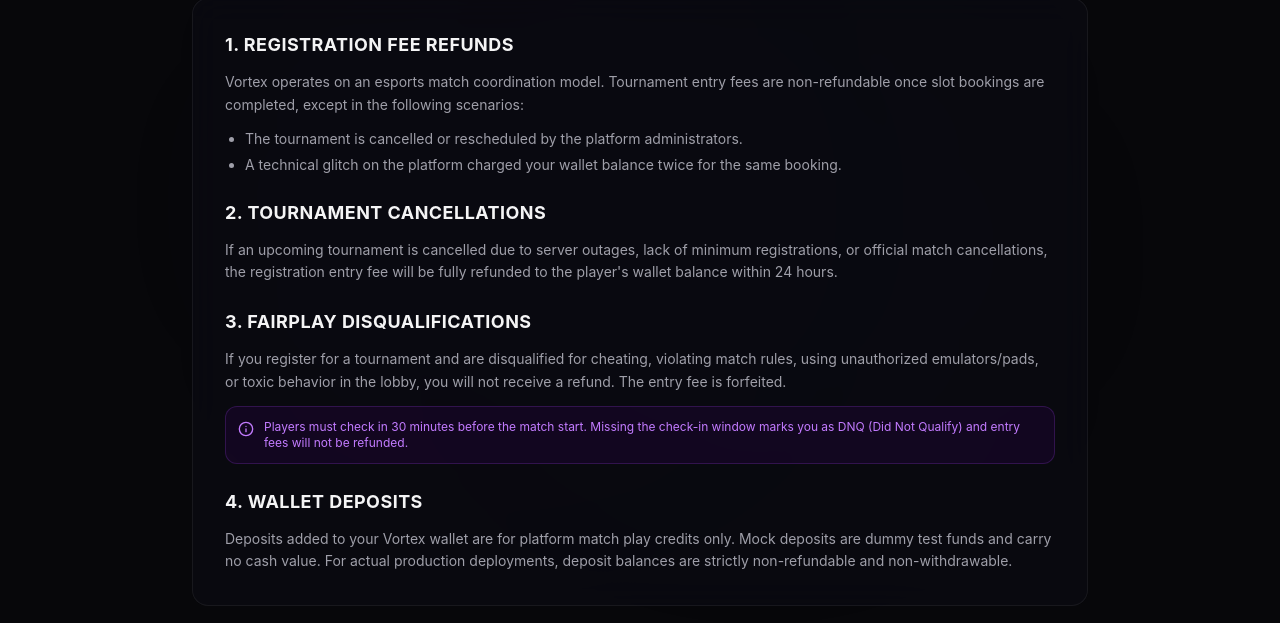
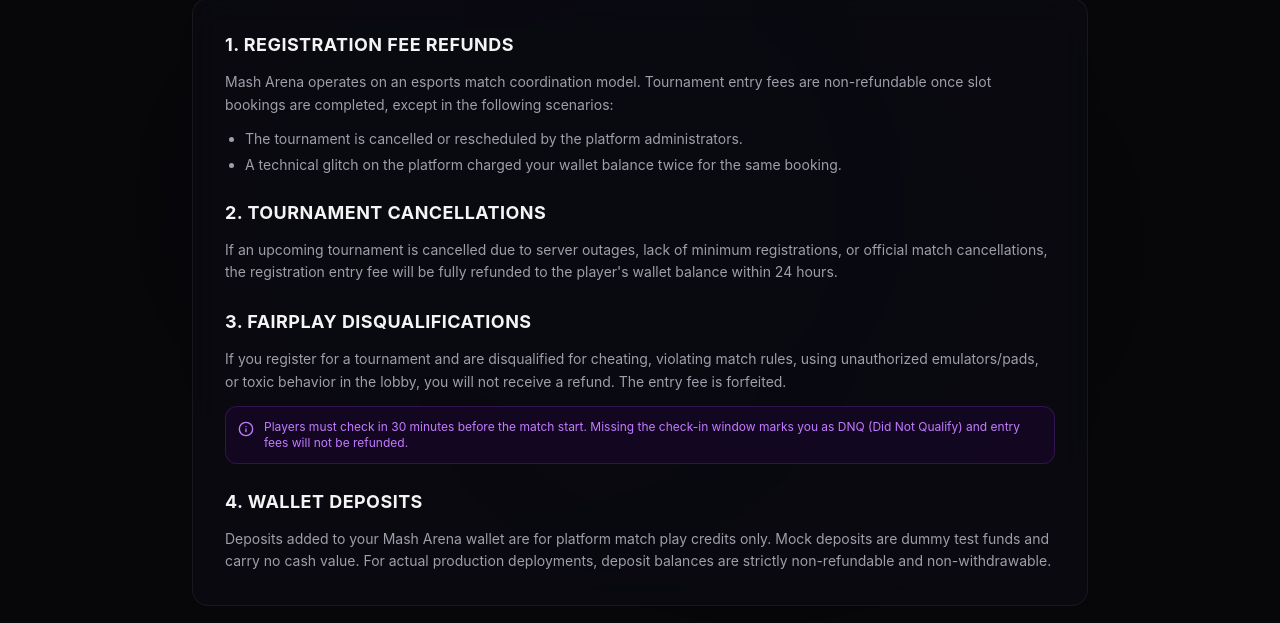
Before and after one commit to sumitsahu9/esports-tournament-platform, a Next.js app: page /refunds in a window 1280 px wide. Shown: the part 299-922 px from the top of the page. Built offline with nearby package versions, Linux system fonts and the light colour scheme; no server answers; the database is empty.

Commit message:
Auto-update website: 22/6/2026, 9:29:19 am

```diff
--- a/src/app/refunds/page.tsx
+++ b/src/app/refunds/page.tsx
@@ -34,7 +34,7 @@ export default function RefundsPage() {
           <section className="space-y-3">
             <h2 className="text-lg font-bold text-zinc-100 uppercase tracking-wide">1. Registration Fee Refunds</h2>
             <p className="text-sm text-zinc-400 leading-relaxed">
-              Vortex operates on an esports match coordination model. Tournament entry fees are non-refundable once slot bookings are completed, except in the following scenarios:
+              Mash Arena operates on an esports match coordination model. Tournament entry fees are non-refundable once slot bookings are completed, except in the following scenarios:
             </p>
             <ul className="list-disc pl-5 text-sm text-zinc-400 space-y-1.5 mt-2">
               <li>The tournament is cancelled or rescheduled by the platform administrators.</li>
@@ -63,7 +63,7 @@ export default function RefundsPage() {
           <section className="space-y-3">
             <h2 className="text-lg font-bold text-zinc-100 uppercase tracking-wide">4. Wallet Deposits</h2>
             <p className="text-sm text-zinc-400 leading-relaxed">
-              Deposits added to your Vortex wallet are for platform match play credits only. Mock deposits are dummy test funds and carry no cash value. For actual production deployments, deposit balances are strictly non-refundable and non-withdrawable.
+              Deposits added to your Mash Arena wallet are for platform match play credits only. Mock deposits are dummy test funds and carry no cash value. For actual production deployments, deposit balances are strictly non-refundable and non-withdrawable.
             </p>
           </section>
         </motion.div>
```
